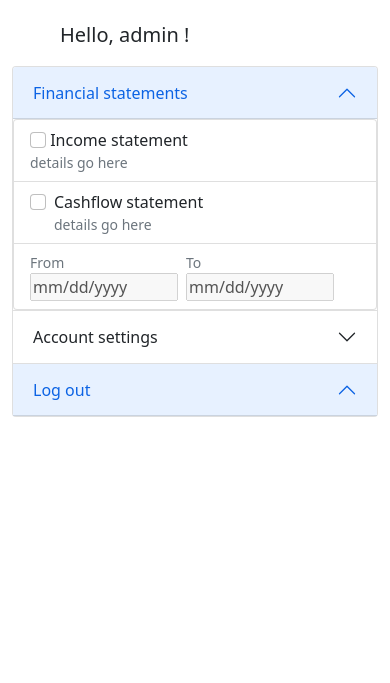
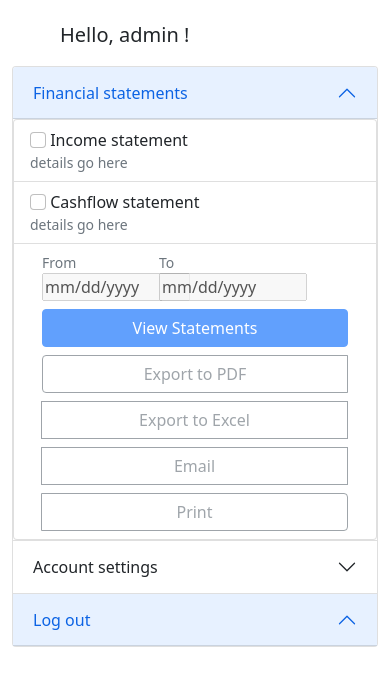
Before and after one commit to Rare-Technology/IF-Financial-Statements, a Django app: page / in a window 390 px wide, after a click on "Financial statements". Shown: the part 184-867 px from the top of the page. Before the commit the page ends 601 px from the top, so only its background shows below. Run offline with Django 4.2, Linux system fonts and the light colour scheme; a user stored in the database is signed in; parts of the project's set-up code (start-up, migrations or seed data) failed here and were passed over; some libraries are stand-ins or nearby versions.

Commit message:
Toggle disabled on options when financial statement checked. set up spacing including mobile

```diff
--- a/mysite/statements/templates/mysite/base.html
+++ b/mysite/statements/templates/mysite/base.html
@@ -16,7 +16,7 @@
     {% include 'mysite/navbar.html' %}
     {% block content %}
     {% endblock content %}
-    <script type="text/javascript" src="{% static 'js/input-dates-toggle.js'%}"></script>
+    <script type="text/javascript" src="{% static 'js/statement-options-toggle.js'%}"></script>
     <script src="https://cdn.jsdelivr.net/npm/@popperjs/core@2.10.2/dist/umd/popper.min.js" integrity="sha384-7+zCNj/IqJ95wo16oMtfsKbZ9ccEh31eOz1HGyDuCQ6wgnyJNSYdrPa03rtR1zdB" crossorigin="anonymous"></script>
     <script src="https://cdn.jsdelivr.net/npm/bootstrap@5.1.3/dist/js/bootstrap.min.js" integrity="sha384-QJHtvGhmr9XOIpI6YVutG+2QOK9T+ZnN4kzFN1RtK3zEFEIsxhlmWl5/YESvpZ13" crossorigin="anonymous"></script>
   </body>
--- a/mysite/statements/templates/mysite/fs-accordion-body.html
+++ b/mysite/statements/templates/mysite/fs-accordion-body.html
@@ -7,21 +7,36 @@
       <small class="d-block text-muted">details go here</small>
     </span>
   </label>
-  <label class="list-group-item d-flex gap-2">
+  <label class="list-group-item">
     <input class="form-check-input flex-shrink-0 input-statements" type="checkbox" value="">
     <span>
       Cashflow statement
       <small class="d-block text-muted">details go here</small>
     </span>
   </label>
-  <div class="list-group-item d-flex gap-2">
-    <span>
-      <small class="d-block text-muted">From</small>
-      <input class="input-dates" type="date" name="startDate" disabled>
-    </span>
-    <span>
-      <small class="d-block text-muted">To</small>
-      <input class="input-dates" type="date" name="endDate" disabled>
-    </span>
+  <div class="list-group-item">
+    <div class="container">
+      <div class="row">
+        <span class="col-6 col-md-2" style="margin-right: -3em !important">
+          <small class="d-block text-muted">From</small>
+          <input class="statement-option" type="date" name="startDate" disabled>
+        </span>
+        <span class="col-6 col-md-2">
+          <small class="d-block text-muted">To</small>
+          <input class="statement-option" type="date" name="endDate" disabled>
+        </span>
+        <div class="col-12 col-md-2 my-2 d-grid my-md-auto d-md-block">
+          <button class="btn btn-primary statement-option" type="button" disabled>View Statements</button>
+        </div>
+        <div class="col-12 col-md-6 my-auto">
+          <div id="export-buttons" class="btn-group d-grid gap-2 d-md-block">
+            <button class="btn btn-outline-secondary statement-option" type="button" disabled>Export to PDF</button>
+            <button class="btn btn-outline-secondary statement-option" type="button" disabled>Export to Excel</button>
+            <button class="btn btn-outline-secondary statement-option" type="button" disabled>Email</button>
+            <button class="btn btn-outline-secondary statement-option" type="button" disabled>Print</button>
+          </div>
+        </div>
+      </div>
+    </div>
   </div>
 </div>
--- a/mysite/static/js/input-dates-toggle.js
+++ /dev/null
@@ -1,6 +0,0 @@
-var inputStatements = document.querySelector(".input-statements");
-var inputDates = document.querySelector(".input-dates");
-
-inputStatements.addEventListener("click", function() {
-  inputDates.toggleAttribute("disabled");
-});
--- /dev/null
+++ b/mysite/static/js/statement-options-toggle.js
@@ -0,0 +1,26 @@
+const inputStatements = document.querySelectorAll(".input-statements");
+inputStatements1 = inputStatements[0];
+inputStatements2 = inputStatements[1];
+const statementOptions = document.querySelectorAll(".statement-option");
+
+inputStatements1.addEventListener("click", function() {
+  let num_checked = 0;
+  inputStatements.forEach(element => num_checked = num_checked + element.checked);
+
+  if (num_checked == 0) {
+    statementOptions.forEach(element => element.disabled = true);
+  } else {
+    statementOptions.forEach(element => element.disabled = false);
+  };
+});
+
+inputStatements2.addEventListener("click", function() {
+  let num_checked = 0;
+  inputStatements.forEach(element => num_checked = num_checked + element.checked);
+
+  if (num_checked == 0) {
+    statementOptions.forEach(element => element.disabled = true);
+  } else {
+    statementOptions.forEach(element => element.disabled = false);
+  };
+});
```
Also changed, not shown: mysite/db.sqlite3.
